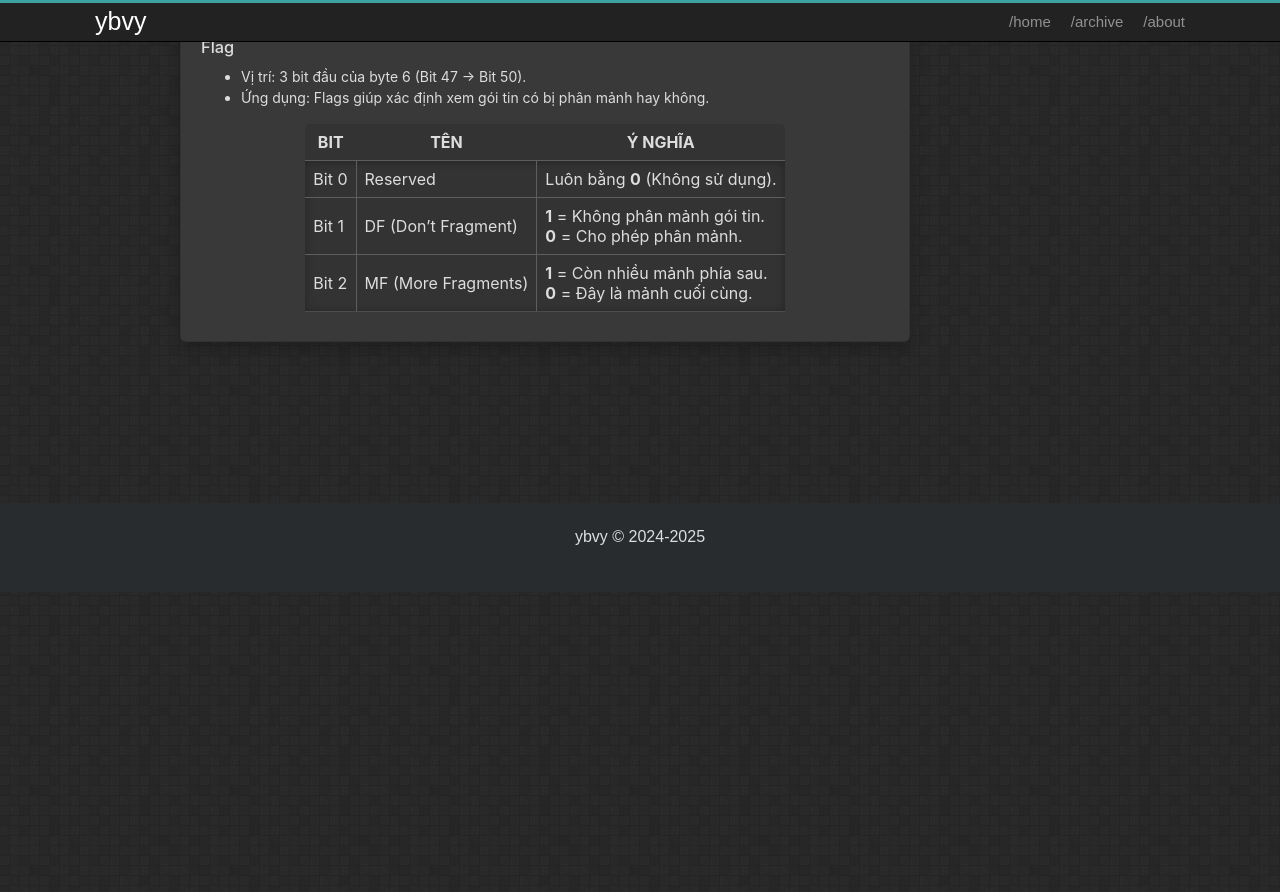
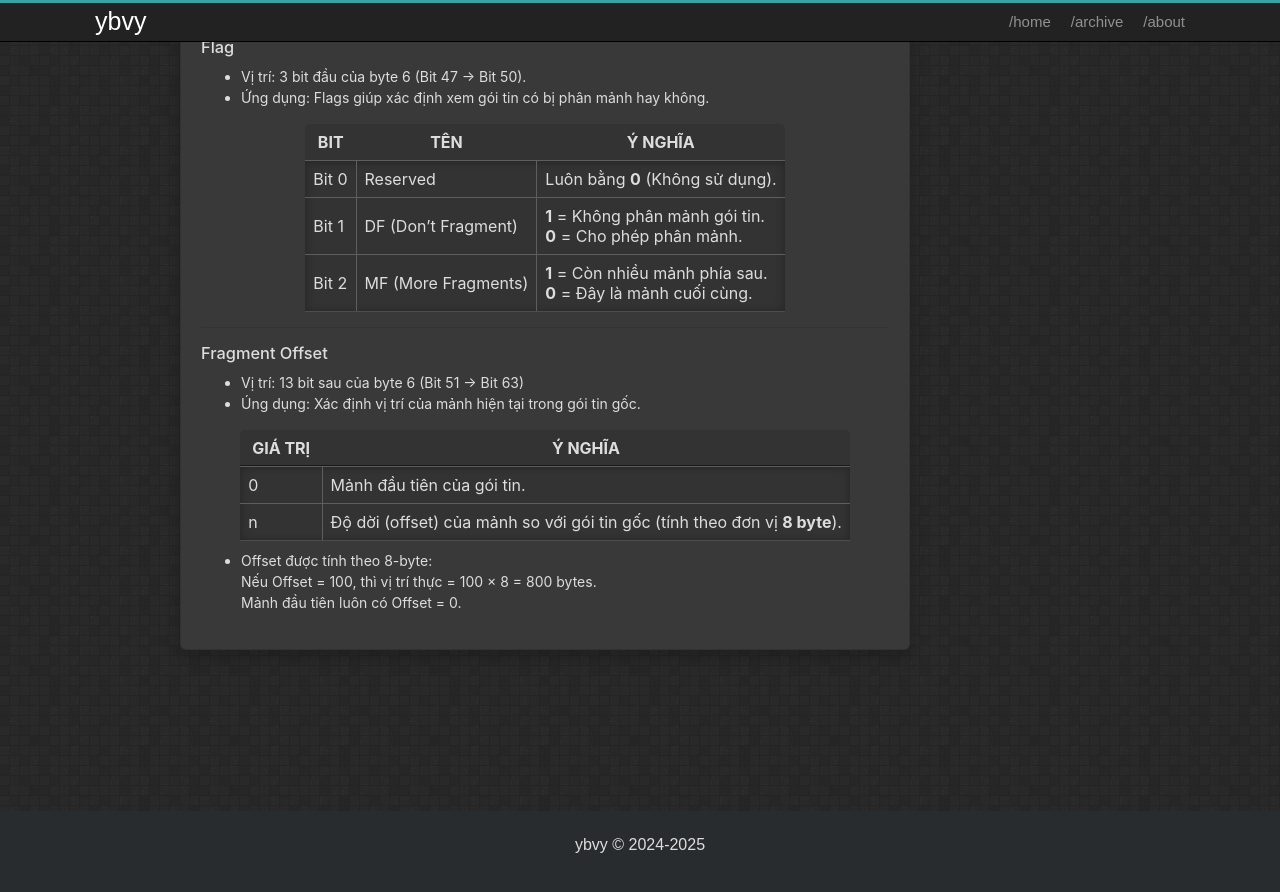
Before and after one commit to ybvy/ybvy.github.io, a Jekyll site: the page built from _posts/2025-03-18-ip-header-explain.md, in a window 1280 px wide and 900 px high, scrolled down 3235 px. Shown: the top 892 px of the window. Built offline with Jekyll 4.4.1, drawn with Linux system fonts in a browser that asks for light colours; before the commit the page ends 3827 px from its top, so only the background shows below that.

Commit message:
add post 2025-03-18

```diff
--- a/_posts/2025-03-18-ip-header-explain.md
+++ b/_posts/2025-03-18-ip-header-explain.md
@@ -137,6 +137,21 @@ Flags + Fragment Offset là một trường 16-bit trong IP Header.
 | Bit 2 | MF (More Fragments) | **1** = Còn nhiều mảnh phía sau.<br>**0** = Đây là mảnh cuối cùng. |
 {:.inner-borders}
 
+---
+### Fragment Offset
+* Vị trí: 13 bit sau của byte 6 (Bit 51 -> Bit 63)
+* Úng dụng: Xác định vị trí của mảnh hiện tại trong gói tin gốc.
+
+| Giá trị | Ý nghĩa |
+|---------|-------------------------------------------------|
+| 0       | Mảnh đầu tiên của gói tin. |
+| n       | Độ dời (offset) của mảnh so với gói tin gốc (tính theo đơn vị **8 byte**). |
+{:.inner-borders}
+
+* Offset được tính theo 8-byte:
+Nếu Offset = 100, thì vị trí thực = 100 × 8 = 800 bytes.
+Mảnh đầu tiên luôn có Offset = 0.
+
 <!-- <script src="https://giscus.app/client.js"
         data-repo="ybvy/ybvy.github.io"
         data-repo-id="R_kgDONiHcVw"
```
